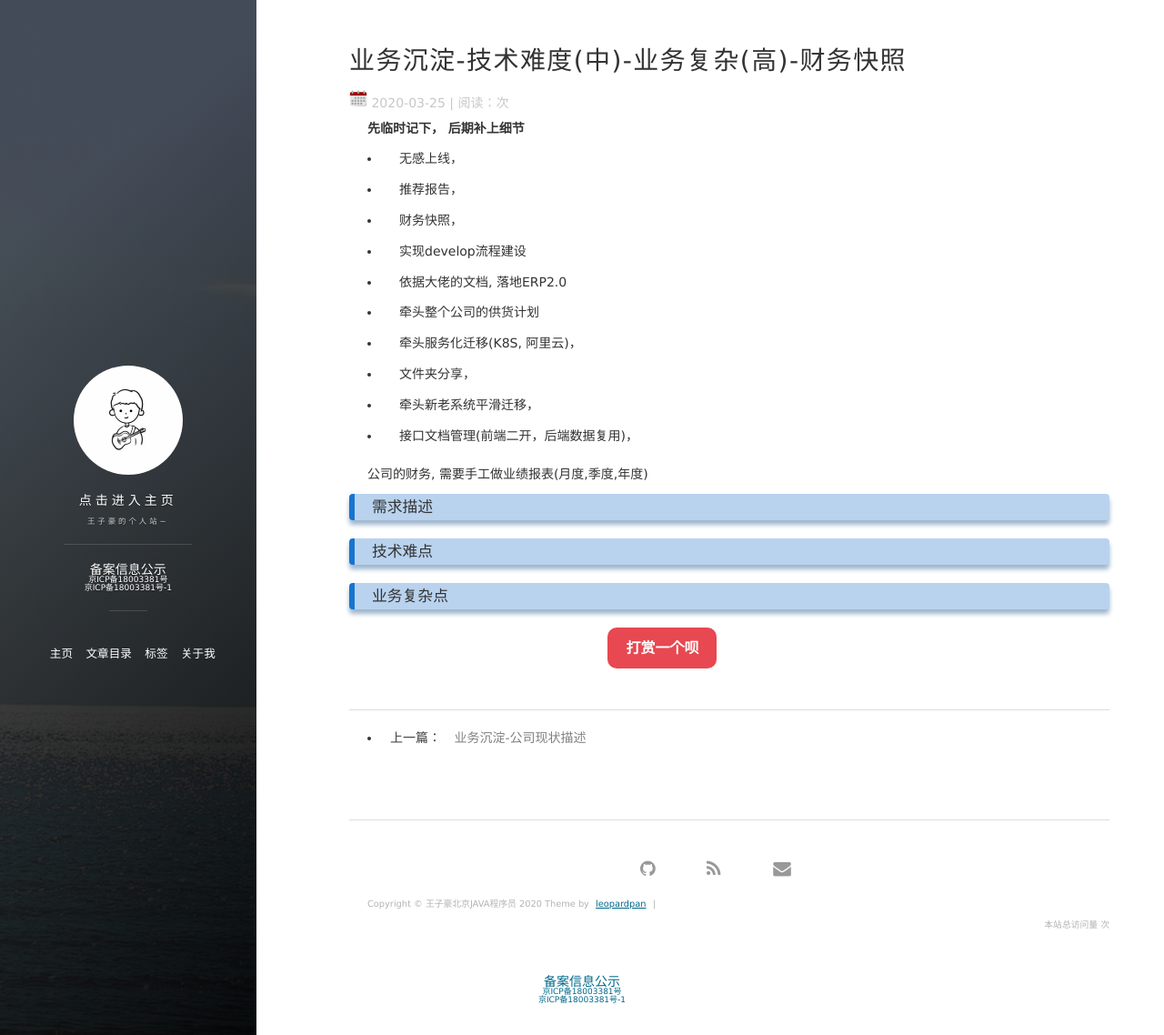
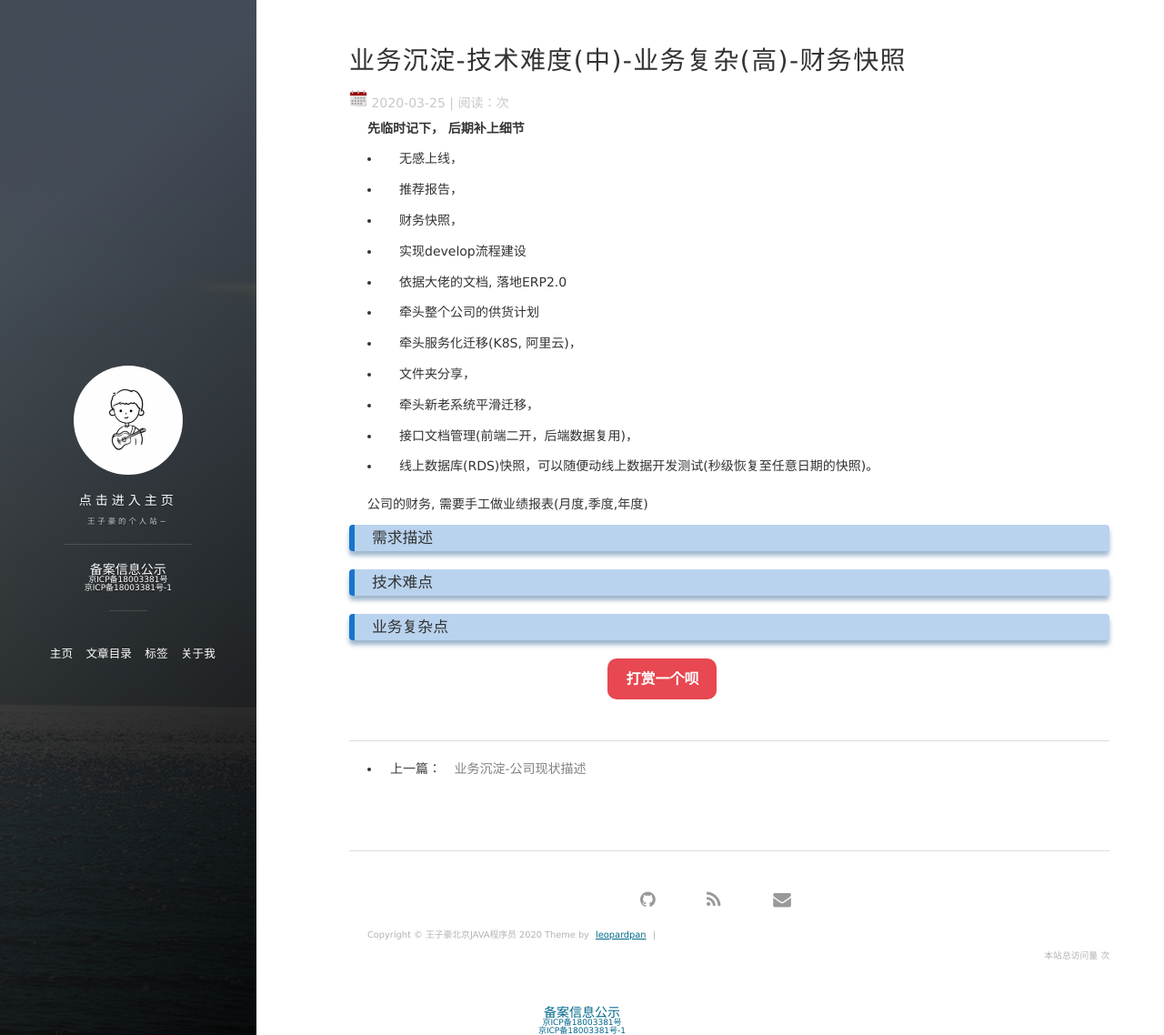
Before and after one commit to wangzihaogithub/wangzihaogithub, a Jekyll site: the page built from _posts/2020-03-25-业务沉淀-技术难度(中)-业务复杂(高)-财务快照.markdown, in a window 1280 px wide and 1138 px high. Shown: the whole window at 91% size. Built offline with Jekyll 4.4.1, drawn with Linux system fonts in a browser that asks for light colours; comment, search, counter and statistics services are not loaded.

Commit message:
业务沉淀

```diff
--- a/_posts/2020-03-25-业务沉淀-技术难度(中)-业务复杂(高)-财务快照.markdown
+++ b/_posts/2020-03-25-业务沉淀-技术难度(中)-业务复杂(高)-财务快照.markdown
@@ -26,6 +26,7 @@ tags: 业务沉淀
 
 - 接口文档管理(前端二开，后端数据复用)，
 
+- 线上数据库(RDS)快照，可以随便动线上数据开发测试(秒级恢复至任意日期的快照)。
 
 公司的财务, 需要手工做业绩报表(月度,季度,年度)
 
```
